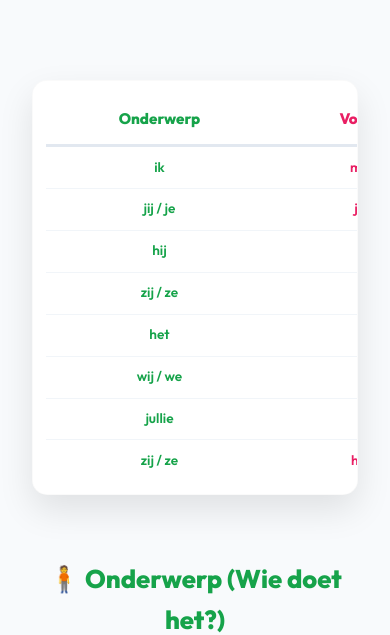
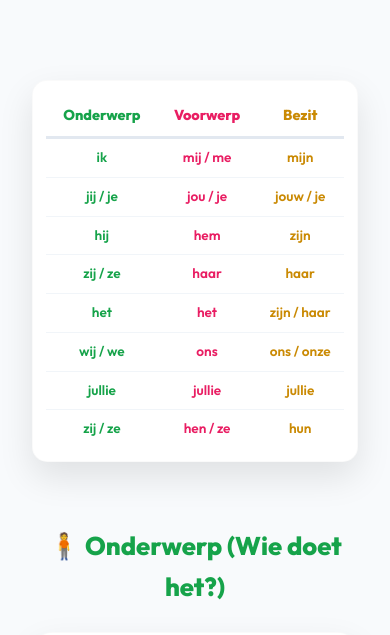
Before and after one commit to ridaabouhayan-hue/ridanederlands, a plain HTML site: page Losse Oefeningen/pronomen.html in a window 390 px wide. Shown: the part 476-1111 px from the top of the page. Drawn offline with Linux system fonts and the light colour scheme.

Commit message:
Remove min-width on mobile overview table to prevent horizontal scroll

```diff
--- a/Losse Oefeningen/pronomen.html
+++ b/Losse Oefeningen/pronomen.html
@@ -119,9 +119,9 @@
             .card .example-trans { font-size: 0.85rem; }
             .card .logic-box { padding: 1rem; border-radius: 12px; font-size: 0.95rem; }
             .table-wrap { padding: 0.8rem; border-radius: 15px; }
-            .overview-table { font-size: 0.85rem; }
-            .overview-table th { padding: 0.8rem; font-size: 0.95rem; }
-            .overview-table td { padding: 0.6rem; }
+            .overview-table { font-size: 0.85rem; min-width: auto; }
+            .overview-table th { padding: 0.6rem 0.4rem; font-size: 0.9rem; }
+            .overview-table td { padding: 0.5rem 0.3rem; }
             .story-box { padding: 1rem; font-size: 0.95rem; line-height: 2.2; border-radius: 15px; }
             .input-wrapper input { width: 70px; font-size: 1rem; padding: 3px; border-radius: 8px; border-width: 2px; }
             .q-row { flex-direction: column; align-items: flex-start; padding: 15px 15px 35px 15px; }
```
